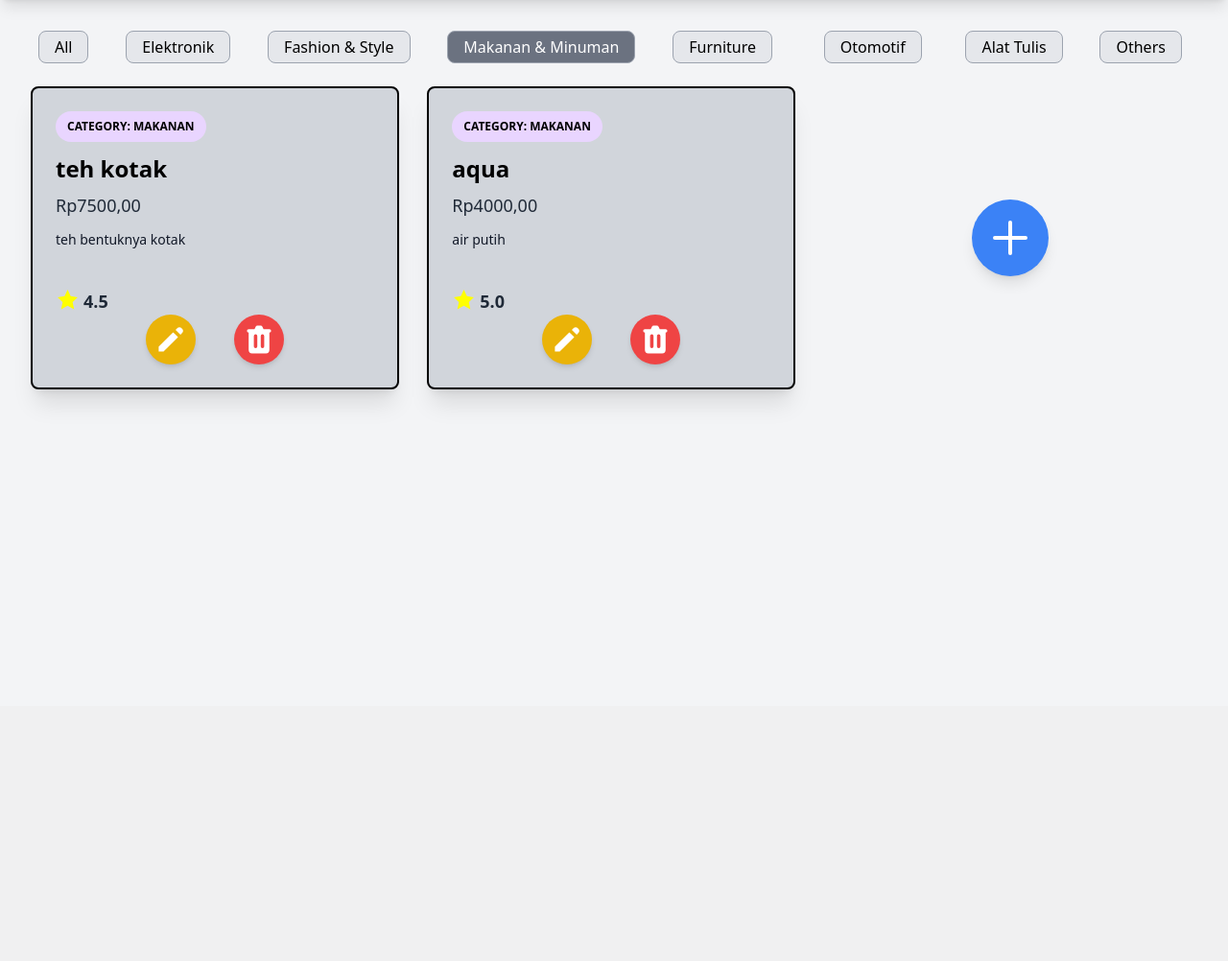
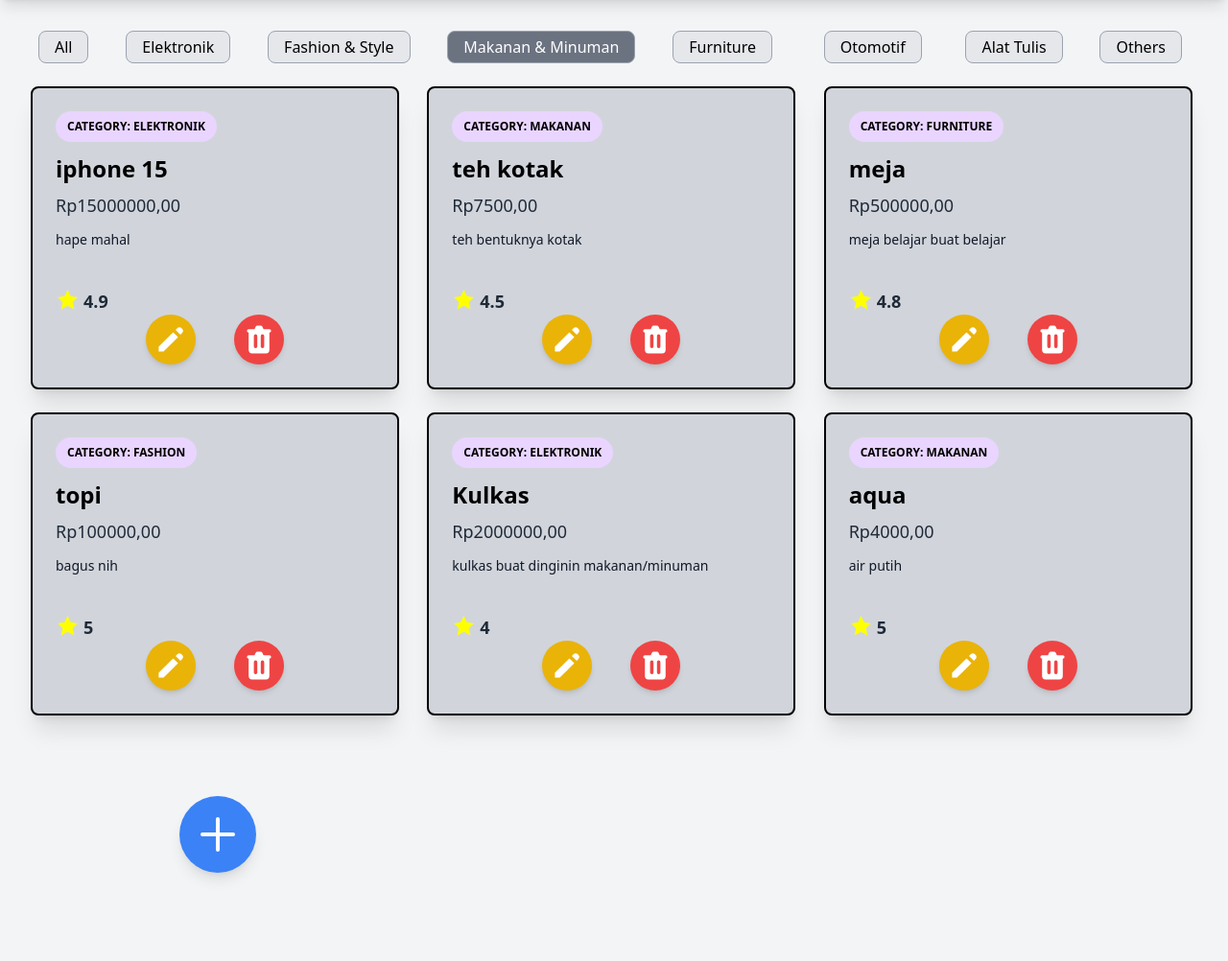
Before and after one commit to williamalxndr/tugas2, a Django app: page /show_product/makanan/ in a window 1280 px wide. Shown: the part 64-1066 px from the top of the page at 96% size. Before the commit the page ends 481 px from the top, so only its background shows below. Run offline with Django 4.2, Linux system fonts and the light colour scheme; a user stored in the database is signed in; data comes from the database, SQL or seed files in the repository; both versions use the stored data as it was after the commit; some libraries are stand-ins or nearby versions.

Commit message:
tugas 6 (50%)

```diff
--- a/main/templates/show_product.html
+++ b/main/templates/show_product.html
@@ -47,24 +47,88 @@
 
         <br>
 
-        {% if not product_entries %}
-        <div class="mt-12 ml-16 mb-0">
-            <a href="{% url 'main:create_new_product' %}" class="inline-flex bg-blue-500 text-white p-2 rounded-full shadow-lg hover:bg-blue-600">
-                <svg xmlns="http://www.w3.org/2000/svg" class="w-12 h-12" fill="none" viewBox="0 0 24 24" stroke="currentColor">
-                    <path stroke-linecap="round" stroke-linejoin="round" stroke-width="2" d="M12 4v16m8-8H4" />
-                </svg>
-            </a>
+        <div id="product_entry_cards"></div>
+
+
     </div>
 
+    <script>
+        async function getProductEntries(){
+            return fetch("{% url 'main:show_json' %}").then((res) => res.json())
+        }
+
+        async function refreshProductEntries() {
+            document.getElementById("product_entry_cards").innerHTML = "";
+            document.getElementById("product_entry_cards").className = "";
+            const productEntries = await getProductEntries();
+            let htmlString = "";
+            let classNameString = "";
+
+            if (productEntries.length === 0) {
+                classNameString = "flex flex-col items-center justify-center min-h-[24rem] p-6";
+                htmlString = `
                 <div class="flex flex-col items-center justify-center min-h-[24rem] p-6">
                     <img src="{% static 'image/data-not-found.png' %}" alt="not found" class=""/>
                     <p class="text-center text-gray-600 mt-4">Belum ada produk disini</p>
                 </div>
-        {% else %}
-        <div class="grid grid-cols-1 sm:grid-cols-2 lg:grid-cols-3 gap-6">
-            {% for product_entry in product_entries %}
-                {% include 'card_product.html' with product_entry=product_entry %}
-            {% endfor %}
+                `;
+            } else {
+                classNameString = "grid grid-cols-1 sm:grid-cols-2 lg:grid-cols-3 gap-6";
+                productEntries.forEach((item) => {
+                    htmlString += `
+                    <div class="relative max-w-sm bg-gray-300 shadow-xl rounded-lg overflow-hidden text-white p-6 border-2 border-black">
+                        <div class="{%if product_entry.stock == 0 %} blur-sm {% endif %}">
+                            <!-- Category -->
+                            <div class="inline-block bg-purple-200 text-xs px-3 py-2 uppercase font-semibold rounded-full mb-3"><h4 class="text-black">Category: ${item.fields.category}</h4></div>
+
+                            <!-- Product Name -->
+                            <h2 class="text-2xl font-bold mb-2 text-black">${item.fields.name}</h2>
+
+                            <!-- Price -->
+                            <div class="text-lg mb-3 text-gray-800">Rp${item.fields.price},00</div>
+
+                            <!-- Description -->
+                            <p class="text-gray-900 text-sm mb-4">
+                            ${item.fields.description}
+                            </p>
+                            <br>
+
+                            <div class="flex space-x-1">
+                                <span>
+                                    <svg xmlns="http://www.w3.org/2000/svg" viewBox="0 0 24 24" width="25" height="25" fill="yellow">
+                                        <polygon points="12,2 15,8.5 22,9.5 17,14.5 18.5,21.5 12,18 5.5,21.5 7,14.5 2,9.5 9,8.5" />
+                                    </svg>
+                                </span>
+                                <h4 class="text-lg font-bold text-gray-800"> ${item.fields.ratings}</h4>
+                            </div>
+
+                            <div class="top-0 -right-4 flex space-x-10 justify-center ">
+                                <a href="/edit/${item.fields.pk}" class="bg-yellow-500 hover:bg-yellow-600 text-white rounded-full p-2 transition duration-300 shadow-md">
+                                <svg xmlns="http://www.w3.org/2000/svg" class="h-9 w-9" viewBox="0 0 20 20" fill="currentColor">
+                                    <path d="M13.586 3.586a2 2 0 112.828 2.828l-.793.793-2.828-2.828.793-.793zM11.379 5.793L3 14.172V17h2.828l8.38-8.379-2.83-2.828z" />
+                                </svg>
+                                </a>
+                                <a href="/delete/${item.fields.pk}" class="bg-red-500 hover:bg-red-600 text-white rounded-full p-2 transition duration-300 shadow-md">
+                                <svg xmlns="http://www.w3.org/2000/svg" class="h-9 w-9" viewBox="0 0 20 20" fill="currentColor">
+                                    <path fill-rule="evenodd" d="M9 2a1 1 0 00-.894.553L7.382 4H4a1 1 0 000 2v10a2 2 0 002 2h8a2 2 0 002-2V6a1 1 0 100-2h-3.382l-.724-1.447A1 1 0 0011 2H9zM7 8a1 1 0 012 0v6a1 1 0 11-2 0V8zm5-1a1 1 0 00-1 1v6a1 1 0 102 0V8a1 1 0 00-1-1z" clip-rule="evenodd" />
+                                </svg>
+                                </a>
+                            </div>
+                        </div>
+                    </div>
+                    `
+
+                    if (item.fields.stock == 0) {
+                        htmlString += `
+                        <div class="absolute inset-0 flex items-center justify-center bg-black bg-opacity-50 z-10">
+                            <span class="text-white text-3xl font-bold">NOT AVAILABLE</span>
+                        </div>
+                        `
+                    }
+
+
+                });
+                htmlString += `
                     <div class="flex items-center justify-center min-h-[200px]">
                         <a href="{% url 'main:create_new_product' %}" class="inline-flex bg-blue-500 text-white p-4 rounded-full shadow-lg hover:bg-blue-600 transition-colors">
                             <svg xmlns="http://www.w3.org/2000/svg" class="w-12 h-12" fill="none" viewBox="0 0 24 24" stroke="currentColor">
@@ -72,14 +136,15 @@
                             </svg>
                         </a>
                     </div>
-        </div>
-        {% endif %}
+                    `
+            }
+            document.getElementById("product_entry_cards").className = classNameString;
+            document.getElementById("product_entry_cards").innerHTML = htmlString;
+        }
+        refreshProductEntries();
 
 
-
-
-
-    </div>
+    </script>
 
 
 {% endblock content %}
--- a/main/urls.py
+++ b/main/urls.py
@@ -1,6 +1,6 @@
 from django.contrib import admin
 from django.urls import path
-from main.views import show_main, create_new_product, show_xml, show_json, show_xml_by_id, show_json_by_id, register, login_user, logout_user, delete_product, edit_product, show_product, show_product_by_category
+from main.views import show_main, create_new_product, show_xml, show_json, show_xml_by_id, show_json_by_id, register, login_user, logout_user, delete_product, edit_product, show_product, show_product_by_category, add_new_product_ajax
 
 app_name = "main"
 
@@ -18,5 +18,6 @@ urlpatterns = [
     path("delete/<uuid:id>", delete_product, name="delete_product"),
     path("edit/<uuid:id>", edit_product, name="edit_product"),
     path("show_product/", show_product, name="show_product"),
-    path("show_product/<str:category>/", show_product_by_category, name="show_product_by_category")
+    path("show_product/<str:category>/", show_product_by_category, name="show_product_by_category"),
+    path("create-new-product-ajax", add_new_product_ajax, name="add_new_product_ajax"),
 ]
--- a/main/views.py
+++ b/main/views.py
@@ -9,16 +9,16 @@ from django.contrib import messages
 from django.contrib.auth import authenticate, login, logout
 from django.contrib.auth.decorators import login_required
 from django.urls import reverse
+from django.views.decorators.csrf import csrf_exempt
+from django.views.decorators.http import require_POST
 
 @login_required(login_url="/login")
 def show_main(request):
-    product_entries = Product.objects.filter(user=request.user)
 
     context = {
         "nama": request.user.username,
         "npm": "2306226914",
         "kelas": "PBP E",
-        "product_entries": product_entries,
         "last_login": request.COOKIES["last_login"]
     }
 
@@ -37,11 +37,11 @@ def create_new_product(request):
     return render(request, "create_new_product.html", context)
 
 def show_xml(request):
-    data = Product.objects.all()
+    data = Product.objects.filter(user=request.user)
     return HttpResponse(serializers.serialize("xml", data), content_type="application/xml")
 
 def show_json(request):
-    data = Product.objects.all()
+    data = Product.objects.filter(user=request.user)
     return HttpResponse(serializers.serialize("json", data), content_type="application/json")
 
 def show_xml_by_id(request, id):
@@ -65,20 +65,23 @@ def register(request):
     return render(request, 'register.html', context)
 
 def login_user(request):
-   if request.method == 'POST':
-      form = AuthenticationForm(data=request.POST)
+    if request.method == 'POST':
+        form = AuthenticationForm(data=request.POST)
 
-      if form.is_valid():
+        if form.is_valid():
             user = form.get_user()
             login(request, user)
             response = HttpResponseRedirect(reverse("main:show_main"))
             response.set_cookie('last_login', str(datetime.datetime.now()))
             return response
+        else:
+          messages.error(request, "Invalid username or password. Please try again.")
 
-   else:
-      form = AuthenticationForm(request)
-   context = {'form': form}
-   return render(request, 'login.html', context)
+    else:
+        form = AuthenticationForm(request)
+
+    context = {'form': form}
+    return render(request, 'login.html', context)
 
 def logout_user(request):
     logout(request)
@@ -126,3 +129,25 @@ def show_product_by_category(request, category):
     }
 
     return render(request, "show_product.html", context)
+
+def add_new_product_ajax(request):
+    name = request.POST.get("name")
+    price = request.POST.get("price")
+    description = request.POST.get("description")
+    stock = request.POST.get("stock")
+    ratings = request.POST.get("ratings")
+    category = request.POST.get("category")
+    user = request.user
+
+    new_product = Product(
+        name=name,
+        price=price,
+        description=description,
+        stock=stock,
+        ratings=ratings,
+        category=category,
+        user=user
+    )
+    new_product.save()
+
+    return HttpResponse(b"CREATED", status=201)
```
Also changed, not shown: db.sqlite3. Lines whose indentation alone changed are shown as unchanged.
